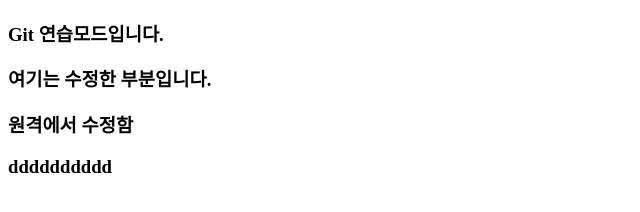
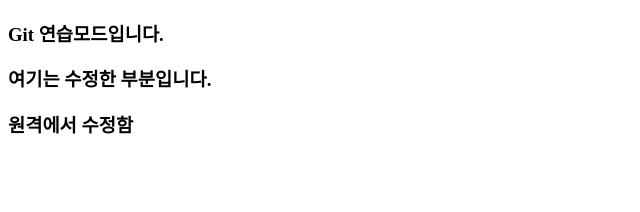
Before and after one commit to kimgun8376/html, a plain HTML site: page index.html in a window 1280 px wide. Shown: the whole page, without its empty margins (0-640 px from the left). Drawn offline with Linux system fonts and the light colour scheme.

Commit message:
Update index.html

```diff
--- a/index.html
+++ b/index.html
@@ -9,6 +9,5 @@
   <h3>Git 연습모드입니다.</h3>
   <h3>여기는 수정한 부분입니다.</h3>
   <h3>원격에서 수정함</h3>
-  <h3>dddddddddd</h3>
 </body>
 </html>
```
